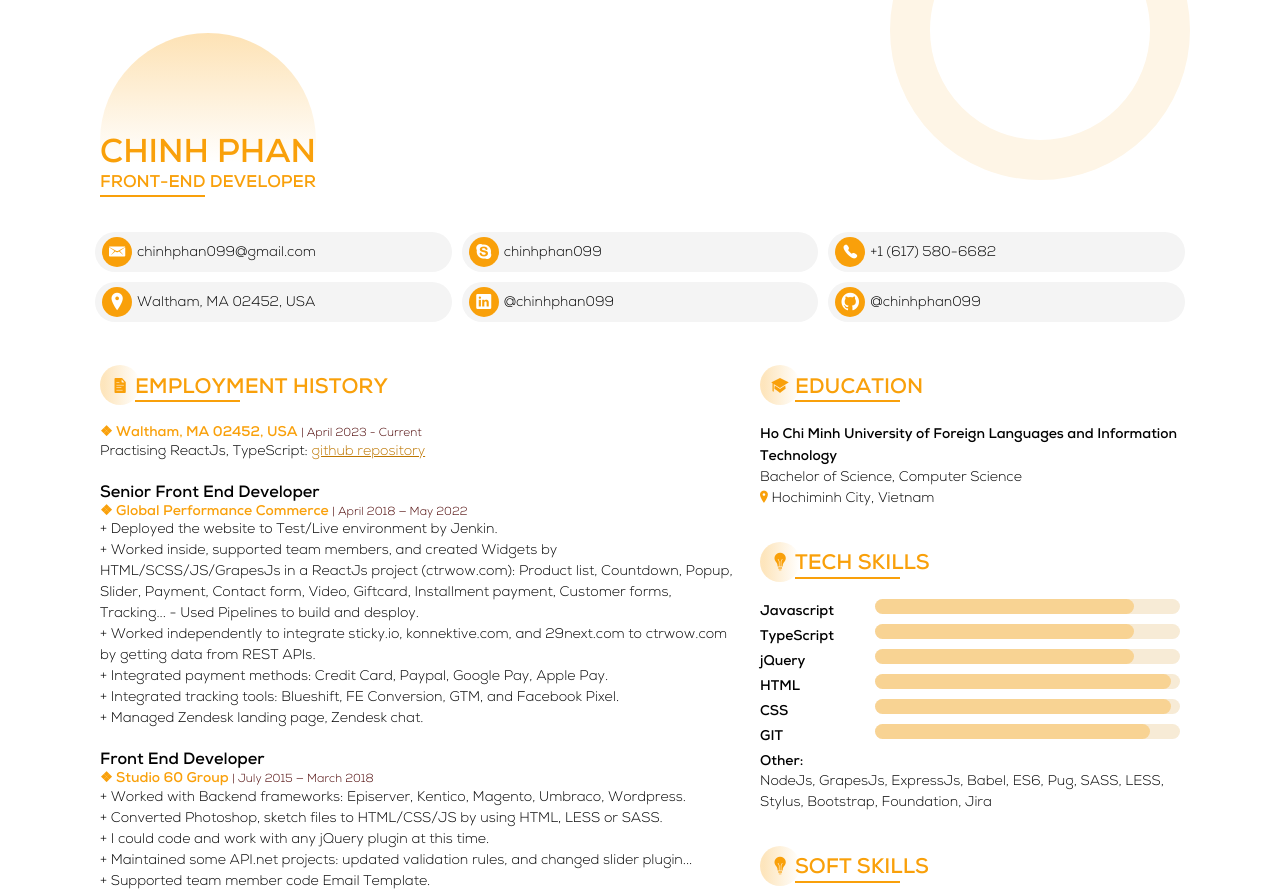
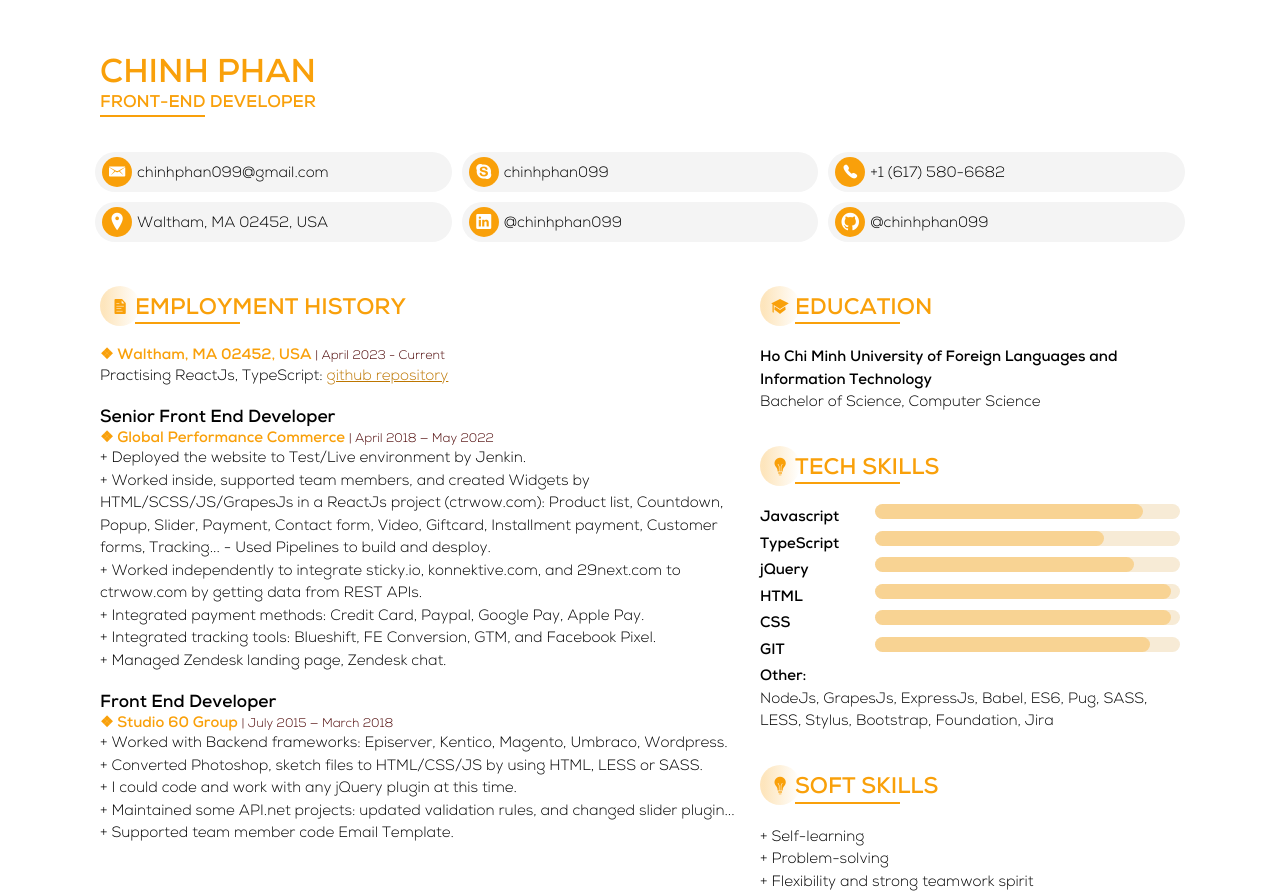
Before and after one commit to chinhphan099/chinhphan099.github.io, a plain HTML site: page index.html in a window 1280 px wide. Shown: the top 894 px of the page. Drawn offline with nearby package versions, Linux system fonts and the light colour scheme.

Commit message:
no message

```diff
--- a/index.html
+++ b/index.html
@@ -34,7 +34,7 @@
     }
 
     html {
-      font-size: 14px;
+      font-size: 15px;
       --color-orange: rgba(249, 160, 10, 1);
       --color-grey: #f4f4f4;
     }
@@ -77,7 +77,7 @@
     }
 
     header {
-      padding: 130px 10px 0;
+      padding: 50px 10px 0;
     }
 
     .name-and-title {
@@ -88,17 +88,6 @@
       display: inline-block;
       position: relative;
       font-size: 33px;
-    }
-
-    h1:before {
-      content: "";
-      position: absolute;
-      top: 0;
-      margin-top: -45%;
-      width: 100%;
-      padding-bottom: 100%;
-      border-radius: 50%;
-      background: linear-gradient(to bottom, rgba(249, 160, 10, 0.3) 0%, rgba(255, 255, 255, 0) 60%);
     }
 
     h1 span {
@@ -309,7 +298,6 @@
 
 <body>
   <div class="wrapper">
-    <span class="circle"></span>
     <header>
       <div class="name-and-title">
         <h1 class="color-orange"><span>CHINH PHAN</span></h1>
@@ -431,8 +419,7 @@
           <h2 class="underline color-orange bubble"><i class="ion-university"></i><span>EDUCATION</span></h2>
           <div class="content">
             <p><b>Ho Chi Minh University of Foreign Languages and Information Technology</b><br>Bachelor of Science,
-              Computer Science<br />
-              <i class="ion-ios-location color-orange"></i> Hochiminh City, Vietnam
+              Computer Science
             </p>
           </div>
         </section>
@@ -442,8 +429,8 @@
             <p style="display: none;"><b>ReactJs</b><span class="progress-bar"><span style="width: 65%"></span></span>
             </p>
             <p style="display: none;"><b>Redux</b><span class="progress-bar"><span style="width: 65%"></span></span></p>
-            <p><b>Javascript</b><span class="progress-bar"><span style="width: 85%"></span></span></p>
-            <p><b>TypeScript</b><span class="progress-bar"><span style="width: 85%"></span></span></p>
+            <p><b>Javascript</b><span class="progress-bar"><span style="width: 88%"></span></span></p>
+            <p><b>TypeScript</b><span class="progress-bar"><span style="width: 75%"></span></span></p>
             <p><b>jQuery</b><span class="progress-bar"><span style="width: 85%"></span></span></p>
             <p><b>HTML</b><span class="progress-bar"><span style="width: 97%"></span></span></p>
             <p><b>CSS</b><span class="progress-bar"><span style="width: 97%"></span></span></p>
@@ -471,13 +458,6 @@
             </p>
           </div>
         </section>
-        <section>
-          <h2 class="underline color-orange bubble"><i class="ion-earth"></i><span>HOBBIES</span></h2>
-          <div class="content">
-            <p>+ Football, Swim</p>
-            <p>+ Travel</p>
-          </div>
-        </section>
       </aside>
     </div>
   </div>
```
Also changed, not shown: 1 other file.
